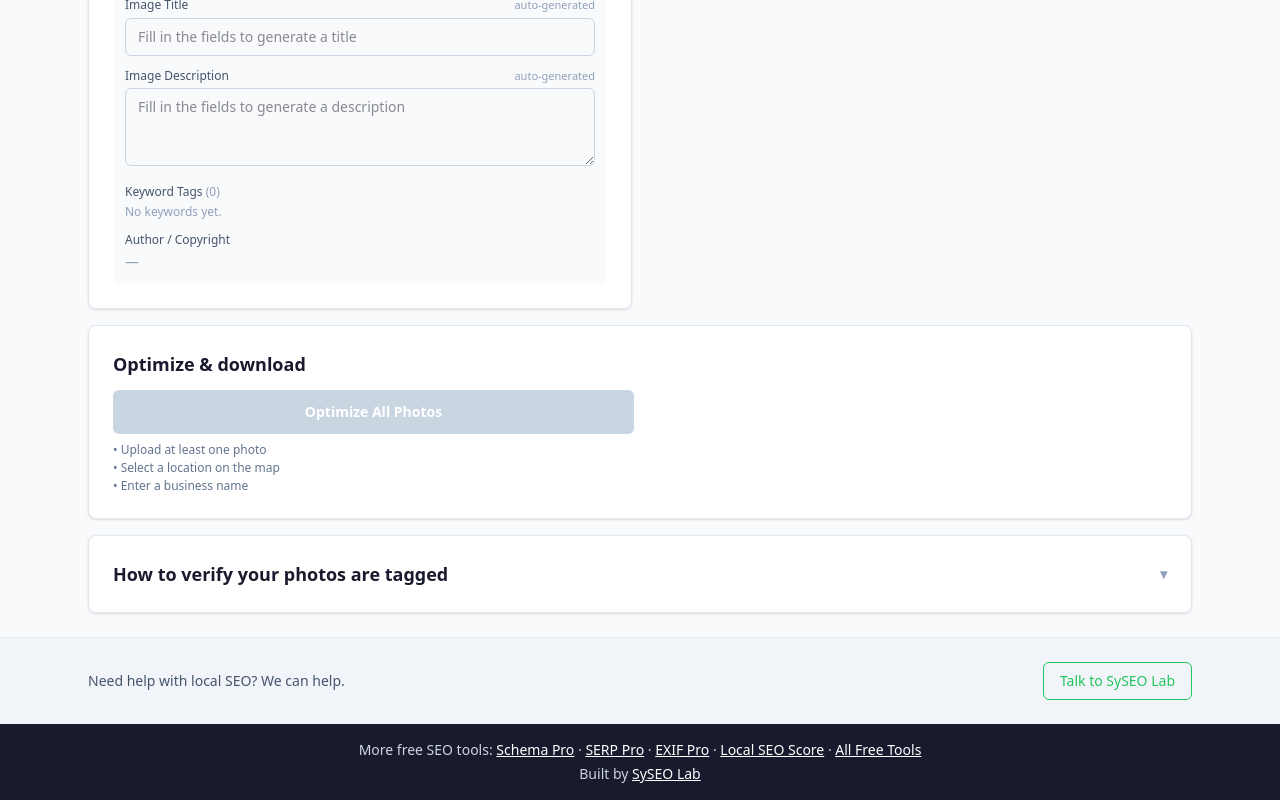
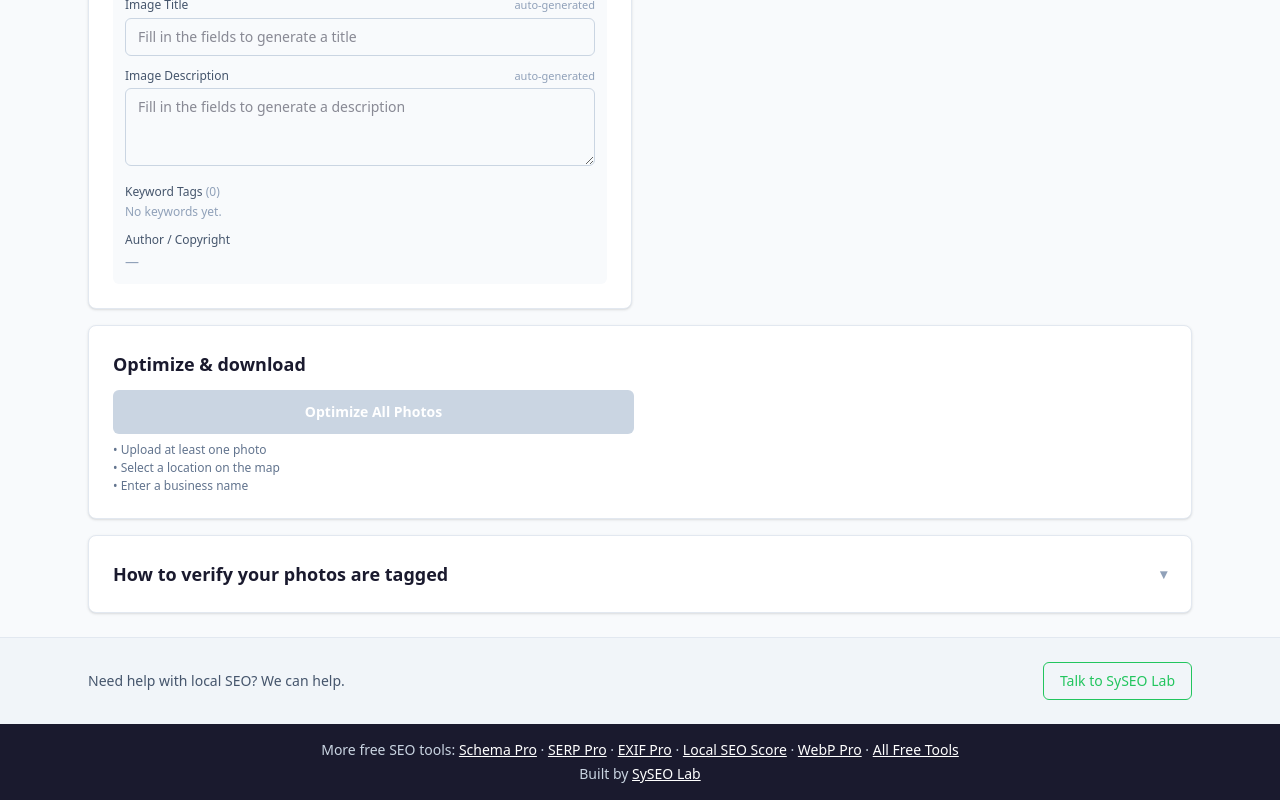
Before and after one commit to syvillegacutan/geotag-pro, a React (Vite) app: page / in a window 1280 px wide. Shown: the part 1195-1995 px from the top of the page. Built offline with nearby package versions, Linux system fonts and the light colour scheme.

Commit message:
feat: add WebP Pro cross-link to footer
Point footer to the new WebP Pro tool at /tools/webp/.

Co-Authored-By: Claude Opus 4.8 (1M context) <noreply@anthropic.com>

```diff
--- a/src/components/Footer.jsx
+++ b/src/components/Footer.jsx
@@ -47,6 +47,15 @@ export default function Footer() {
           </a>{" "}
           ·{" "}
           <a
+            href="https://syseolab.com/tools/webp/"
+            target="_blank"
+            rel="noopener noreferrer"
+            className={linkClass}
+          >
+            WebP Pro
+          </a>{" "}
+          ·{" "}
+          <a
             href="https://syseolab.com/tools"
             target="_blank"
             rel="noopener noreferrer"
```
